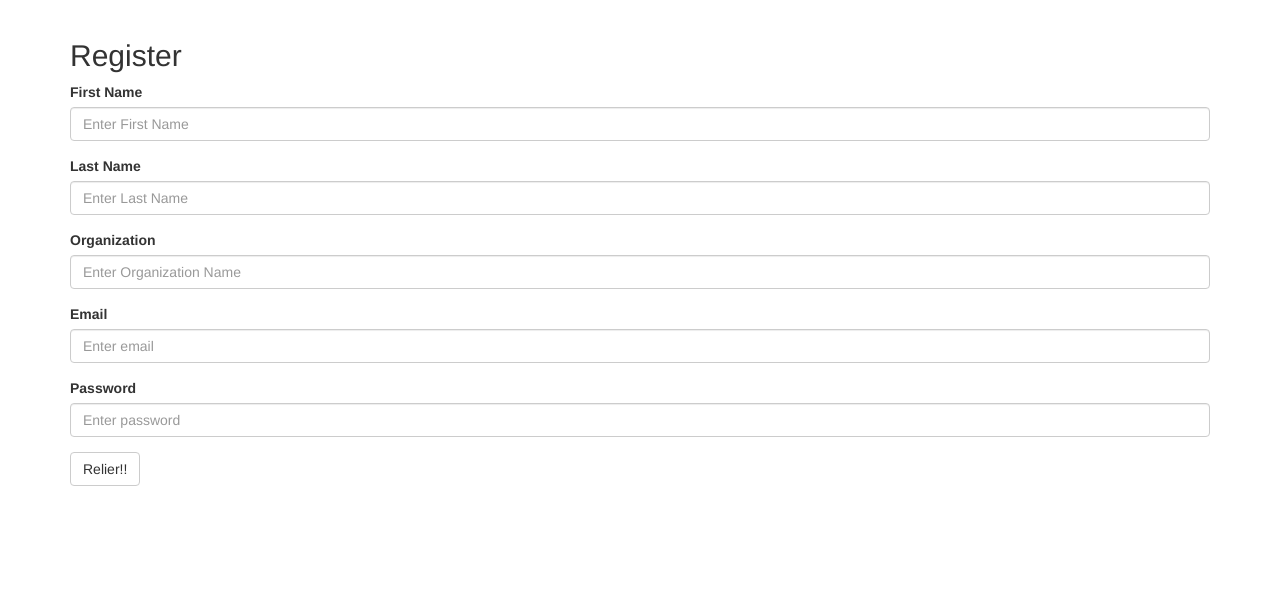
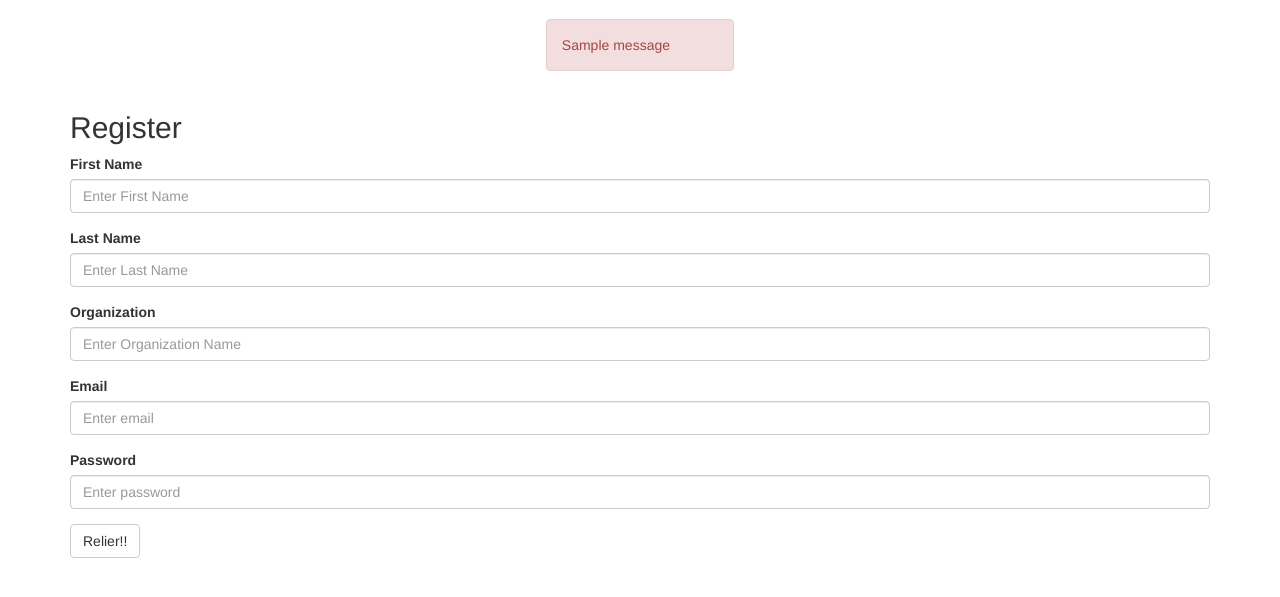
Before and after one commit to citruspi/relier-api, a Flask app: page /register/ in a window 1280 px wide. Shown: the part 51-648 px from the top of the page. Run offline with Flask 2, Linux system fonts and the light colour scheme; one stand-in notice (Sample message) is shown; data that the repository does not hold is empty; parts of the project's set-up code (start-up, migrations or seed data) failed here and were passed over; some libraries are stand-ins or nearby versions.

Commit message:
minor tweeks

```diff
--- a/relier/web/templates/register.j2
+++ b/relier/web/templates/register.j2
@@ -1,6 +1,17 @@
 {% extends 'base.j2' %}
 
 {% block page %}
+        <div class="row">
+            <div class="col-md-2 col-md-offset-5">
+                {% with messages = get_flashed_messages() %}
+                {% if messages %}
+                {% for message in messages %}
+                <div class="alert alert-danger" role="alert">{{message}}</div>
+                {% endfor %}
+                {% endif %}
+                {% endwith %}
+            </div>
+        </div>
   <div class="container">
   <h2>Register</h2>
   <form role="form" method='POST' action='/register/'>
@@ -21,8 +32,8 @@
       <input type="email" class="form-control" id="email" placeholder="Enter email">
     </div>
     <div class="form-group">
-      <label for="pwd">Password</label>
-      <input type="password" class="form-control" id="pwd" placeholder="Enter password">
+      <label for="password">Password</label>
+      <input type="password" class="form-control" id="password" placeholder="Enter password">
     </div>
     <button type="submit" class="btn btn-default">Relier!!</button>
   </form>
--- a/relier/web/views/register.py
+++ b/relier/web/views/register.py
@@ -6,6 +6,7 @@ import bcrypt
 class RegisterView(MethodView):
 
     def get(self):
+        print 'Get hit'
         return render_template('register.j2')
 
     @staticmethod
@@ -41,12 +42,18 @@ class RegisterView(MethodView):
         return redirect('/login')
 
     def post(self):
+        print 'POST hit'
+        print 'form'
+        print request.form
 
         organization_name = request.form.get('organization')
-        first_name = request.form.get('email_address')
+        first_name = request.form.get('first_name')
         last_name = request.form.get('last_name')
         email_address = request.form.get('email_address')
         password = request.form.get('password')
+
+        print organization_name
+        print email_address
 
         if request.form.get('email_address') is None:
             flash('Missing email address.')
```
